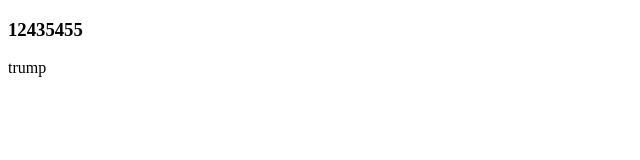
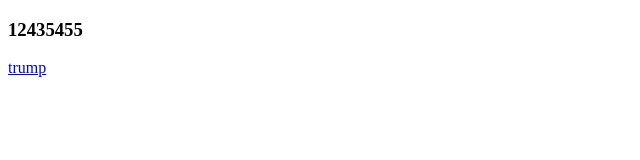
Before and after one commit to NuanNuan-2022/NuanNuan-2022.github.io, a plain HTML site: page index.html in a window 1280 px wide. Shown: the full height of the page, 0-640 px from the left. Drawn offline with Linux system fonts and the light colour scheme.

Commit message:
Update index.html

```diff
--- a/index.html
+++ b/index.html
@@ -9,7 +9,7 @@
 <body>
 
 	<h3>12435455</h3>
-	<a herf="https://www.youtube.com/watch?v=7kRCKyjLm2w">trump</a>
+	<a href="https://www.youtube.com/watch?v=7kRCKyjLm2w">trump</a>
 
 </body>
 </html>
```
